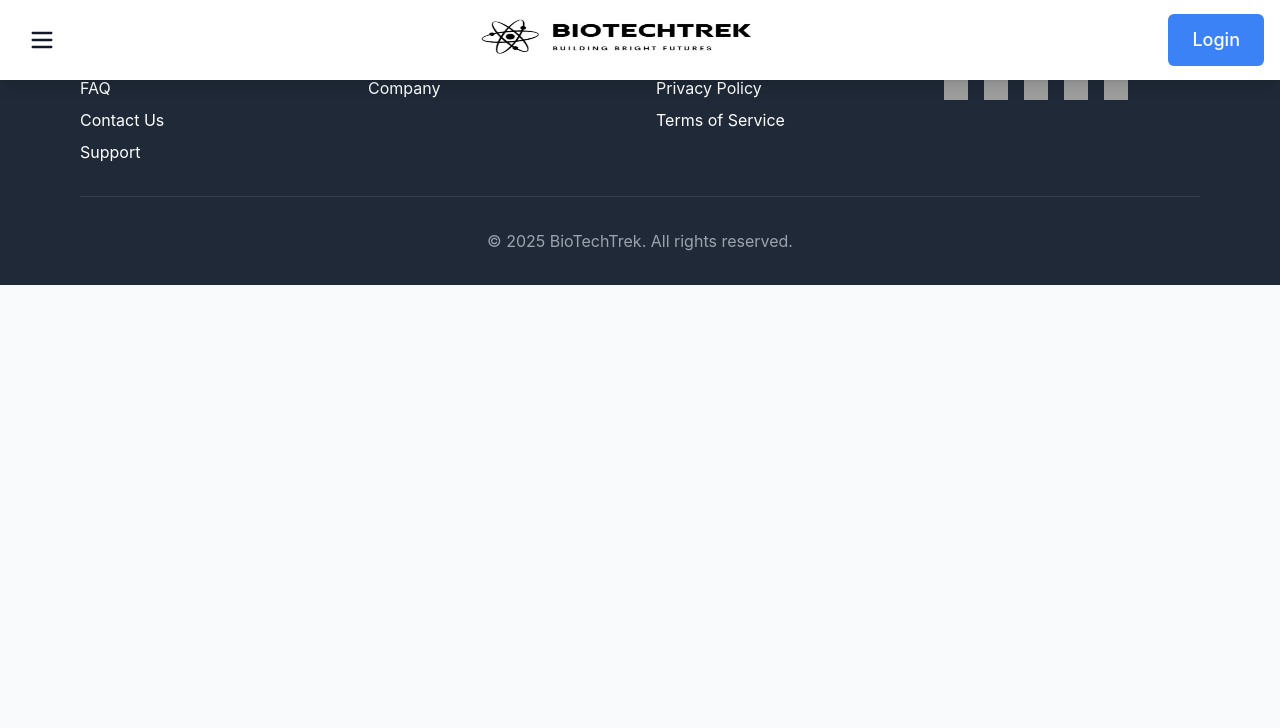
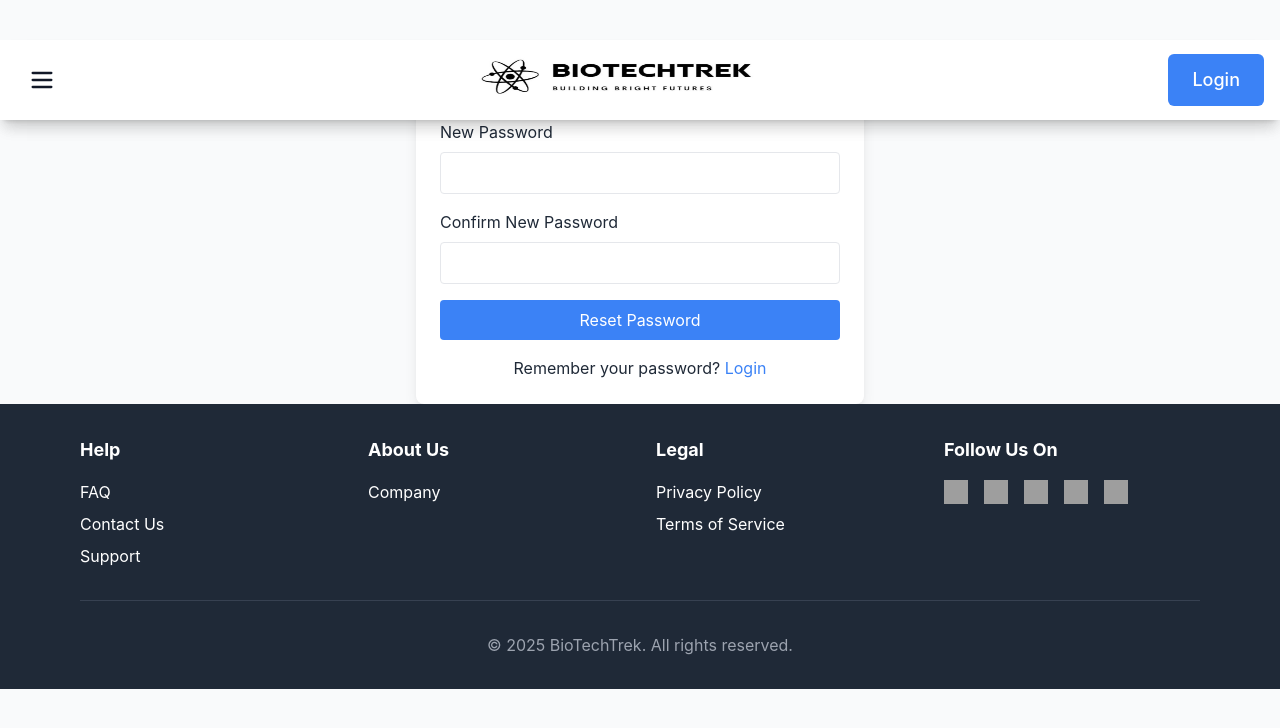
Before and after one commit to RuntimeTerror6969/biotechtrekjobs, a React (Vite) app: page /reset-password/1 in a window 1280 px wide. Shown: the top 728 px of the page. Built offline with nearby package versions, Linux system fonts and the light colour scheme; grey boxes are pictures that could not be loaded.

Commit message:
added forgot password

```diff
--- a/src/App.jsx
+++ b/src/App.jsx
@@ -1,89 +1,9 @@
-// import { BrowserRouter as Router, Routes, Route } from "react-router-dom";
-// import { AuthProvider } from "./context/AuthContext";
-// import ProtectedRoute from "./components/routing/ProtectedRoute";
-// import Login from "./components/auth/Login";
-// import Register from "./components/auth/Register";
-// import JobList from "./components/jobs/JobList";
-// import Profile from "./components/profile/Profile";
-// import Navbar from "./components/layout/Navbar";
-// import ApplicationList from "./components/applications/ApplicationList";
-// import { ThemeProvider } from "./context/ThemeContext";
-// import AboutCompany from "./components/company/AboutCompany";
-// import TermsAndConditions from "./components/company/TermsAndConditions";
-// import Footer from "./components/layout/Footer";
-// import Layout from "./components/layout/Layout";
-// import AddJobs from "./components/jobs/AddJobs";
-
-// const App = () => {
-//   return (
-//     <Router>
-//       <AuthProvider>
-//         <ThemeProvider>
-//           <div>
-//             <Navbar />
-//             <Routes>
-//               <Route
-//                 path="/register"
-//                 element={
-//                   <Layout>
-//                     <Register />
-//                   </Layout>
-//                 }
-//               />
-//               <Route
-//                 path="/login"
-//                 element={
-//                   <Layout>
-//                     <Login />
-//                   </Layout>
-//                 }
-//               />
-//               <Route path="/jobs" element={<JobList />} />
-
-//               <Route
-//                 path="/post-job"
-//                 element={
-//                   <ProtectedRoute roles={["admin"]}>
-//                     <AddJobs />
-//                   </ProtectedRoute>
-//                 }
-//               />
-
-//               <Route
-//                 path="/applications"
-//                 element={
-//                   <ProtectedRoute roles={["candidate"]}>
-//                     <ApplicationList />
-//                   </ProtectedRoute>
-//                 }
-//               />
-
-//               <Route
-//                 path="/profile"
-//                 element={
-//                   <ProtectedRoute roles={["employer", "candidate"]}>
-//                     <Profile />
-//                   </ProtectedRoute>
-//                 }
-//               />
-
-//               <Route path="/" element={<JobList />} />
-//               <Route path="/company" element={<AboutCompany />} />
-//               <Route path="/terms" element={<TermsAndConditions />} />
-//             </Routes>
-//           </div>
-//         </ThemeProvider>
-//       </AuthProvider>
-//     </Router>
-//   );
-// };
-
-// export default App;
-
 import { BrowserRouter as Router, Routes, Route } from "react-router-dom";
 import { AuthProvider } from "./context/AuthContext";
 import ProtectedRoute from "./components/routing/ProtectedRoute";
 import AuthForm from "./components/auth/AuthForm";
+import ForgotPassword from "./components/auth/ForgotPassword";
+import ResetPassword from "./components/auth/ResetPassword";
 import JobList from "./components/jobs/JobList";
 import Profile from "./components/profile/Profile";
 import Navbar from "./components/layout/Navbar";
@@ -124,6 +44,22 @@ const App = () => {
                 element={
                   <Layout>
                     <AuthForm />
+                  </Layout>
+                }
+              />
+              <Route
+                path="/forgot-password"
+                element={
+                  <Layout>
+                    <ForgotPassword />
+                  </Layout>
+                }
+              />
+              <Route
+                path="/reset-password/:token"
+                element={
+                  <Layout>
+                    <ResetPassword />
                   </Layout>
                 }
               />
--- a/src/components/auth/AuthForm.jsx
+++ b/src/components/auth/AuthForm.jsx
@@ -118,22 +118,6 @@ const AuthForm = () => {
                 required
               />
             </div>
-            <div className="mb-4">
-              <label className="block mb-2">Role</label>
-              <select
-                value={formData.role}
-                onChange={(e) =>
-                  setFormData({ ...formData, role: e.target.value })
-                }
-                className={`w-full p-2 border rounded ${
-                  darkMode ? "bg-gray-700 text-white" : "bg-white text-gray-800"
-                }`}
-                required
-              >
-                <option value="candidate">Candidate</option>
-                <option value="admin">Admin</option>
-              </select>
-            </div>
           </>
         )}
         <button
@@ -147,7 +131,8 @@ const AuthForm = () => {
           {isRegistering ? "Register" : "Login"}
         </button>
       </form>
-      <p className="mt-4 text-center">
+      <div className="mt-4 text-center space-y-2">
+        <p>
           {isRegistering ? "Already have an account?" : "Don't have an account?"}{" "}
           <button
             onClick={() => setIsRegistering(!isRegistering)}
@@ -156,6 +141,18 @@ const AuthForm = () => {
             {isRegistering ? "Login" : "Register"}
           </button>
         </p>
+        {!isRegistering && (
+          <p>
+            Forgot your password?{" "}
+            <button
+              onClick={() => navigate("/forgot-password")}
+              className="text-blue-500 hover:underline"
+            >
+              Reset Password
+            </button>
+          </p>
+        )}
+      </div>
     </div>
   );
 };
--- /dev/null
+++ b/src/components/auth/ForgotPassword.jsx
@@ -0,0 +1,88 @@
+import { useState } from "react";
+import { useNavigate } from "react-router-dom";
+import { useTheme } from "../../context/ThemeContext";
+import api from "../../services/api";
+
+const ForgotPassword = () => {
+  const { darkMode } = useTheme();
+  const navigate = useNavigate();
+  const [email, setEmail] = useState("");
+  const [message, setMessage] = useState("");
+  const [error, setError] = useState("");
+  const [loading, setLoading] = useState(false);
+
+  const handleSubmit = async (e) => {
+    e.preventDefault();
+    setLoading(true);
+    setError("");
+    setMessage("");
+
+    try {
+      const response = await api.post("/auth/forgot-password", { email });
+      setMessage(response.data.msg);
+      setTimeout(() => {
+        navigate("/login");
+      }, 3000);
+    } catch (err) {
+      setError(err.response?.data?.msg || "Error sending reset email");
+    } finally {
+      setLoading(false);
+    }
+  };
+
+  return (
+    <div
+      className={`max-w-md mx-auto mt-10 p-6 rounded-lg shadow-lg ${
+        darkMode ? "bg-gray-800 text-white" : "bg-white text-gray-800"
+      }`}
+    >
+      <h2 className="text-2xl font-bold mb-6">Forgot Password</h2>
+      {message && (
+        <div className="mb-4 p-4 bg-green-100 text-green-700 rounded">
+          {message}
+        </div>
+      )}
+      {error && (
+        <div className="mb-4 p-4 bg-red-100 text-red-700 rounded">
+          {error}
+        </div>
+      )}
+      <form onSubmit={handleSubmit}>
+        <div className="mb-4">
+          <label className="block mb-2">Email</label>
+          <input
+            type="email"
+            value={email}
+            onChange={(e) => setEmail(e.target.value)}
+            className={`w-full p-2 border rounded ${
+              darkMode ? "bg-gray-700 text-white" : "bg-white text-gray-800"
+            }`}
+            required
+          />
+        </div>
+        <button
+          type="submit"
+          disabled={loading}
+          className={`w-full p-2 rounded ${
+            darkMode
+              ? "bg-blue-700 text-white hover:bg-blue-800"
+              : "bg-blue-500 text-white hover:bg-blue-600"
+          } ${loading ? "opacity-50 cursor-not-allowed" : ""}`}
+        >
+          {loading ? "Sending..." : "Send Reset Link"}
+        </button>
+      </form>
+      <p className="mt-4 text-center">
+        Remember your password?{" "}
+        <button
+          onClick={() => navigate("/login")}
+          className="text-blue-500 hover:underline"
+        >
+          Login
+        </button>
+      </p>
+    </div>
+  );
+};
+
+export default ForgotPassword;
--- /dev/null
+++ b/src/components/auth/ResetPassword.jsx
@@ -0,0 +1,116 @@
+import { useState } from "react";
+import { useNavigate, useParams } from "react-router-dom";
+import { useTheme } from "../../context/ThemeContext";
+import api from "../../services/api";
+
+const ResetPassword = () => {
+  const { darkMode } = useTheme();
+  const navigate = useNavigate();
+  const { token } = useParams();
+  const [formData, setFormData] = useState({
+    password: "",
+    confirmPassword: "",
+  });
+  const [error, setError] = useState("");
+  const [message, setMessage] = useState("");
+  const [loading, setLoading] = useState(false);
+
+  const handleSubmit = async (e) => {
+    e.preventDefault();
+    setError("");
+    setMessage("");
+    setLoading(true);
+
+    if (formData.password !== formData.confirmPassword) {
+      setError("Passwords do not match");
+      setLoading(false);
+      return;
+    }
+
+    try {
+      const response = await api.post(`/auth/reset-password/${token}`, {
+        password: formData.password,
+      });
+      setMessage(response.data.msg);
+      setTimeout(() => {
+        navigate("/login");
+      }, 3000);
+    } catch (err) {
+      setError(err.response?.data?.msg || "Error resetting password");
+    } finally {
+      setLoading(false);
+    }
+  };
+
+  return (
+    <div
+      className={`max-w-md mx-auto mt-10 p-6 rounded-lg shadow-lg ${
+        darkMode ? "bg-gray-800 text-white" : "bg-white text-gray-800"
+      }`}
+    >
+      <h2 className="text-2xl font-bold mb-6">Reset Password</h2>
+      {message && (
+        <div className="mb-4 p-4 bg-green-100 text-green-700 rounded">
+          {message}
+        </div>
+      )}
+      {error && (
+        <div className="mb-4 p-4 bg-red-100 text-red-700 rounded">
+          {error}
+        </div>
+      )}
+      <form onSubmit={handleSubmit}>
+        <div className="mb-4">
+          <label className="block mb-2">New Password</label>
+          <input
+            type="password"
+            value={formData.password}
+            onChange={(e) =>
+              setFormData({ ...formData, password: e.target.value })
+            }
+            className={`w-full p-2 border rounded ${
+              darkMode ? "bg-gray-700 text-white" : "bg-white text-gray-800"
+            }`}
+            required
+          />
+        </div>
+        <div className="mb-4">
+          <label className="block mb-2">Confirm New Password</label>
+          <input
+            type="password"
+            value={formData.confirmPassword}
+            onChange={(e) =>
+              setFormData({ ...formData, confirmPassword: e.target.value })
+            }
+            className={`w-full p-2 border rounded ${
+              darkMode ? "bg-gray-700 text-white" : "bg-white text-gray-800"
+            }`}
+            required
+          />
+        </div>
+        <button
+          type="submit"
+          disabled={loading}
+          className={`w-full p-2 rounded ${
+            darkMode
+              ? "bg-blue-700 text-white hover:bg-blue-800"
+              : "bg-blue-500 text-white hover:bg-blue-600"
+          } ${loading ? "opacity-50 cursor-not-allowed" : ""}`}
+        >
+          {loading ? "Resetting..." : "Reset Password"}
+        </button>
+      </form>
+      <p className="mt-4 text-center">
+        Remember your password?{" "}
+        <button
+          onClick={() => navigate("/login")}
+          className="text-blue-500 hover:underline"
+        >
+          Login
+        </button>
+      </p>
+    </div>
+  );
+};
+
+export default ResetPassword;
```
Lines whose indentation alone changed are shown as unchanged.
